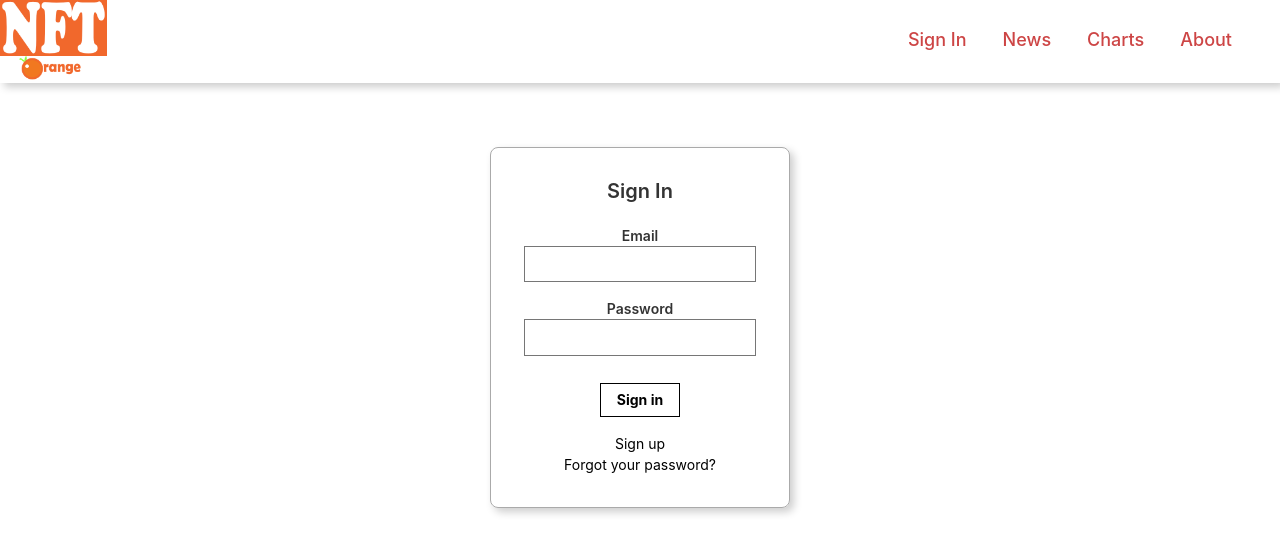
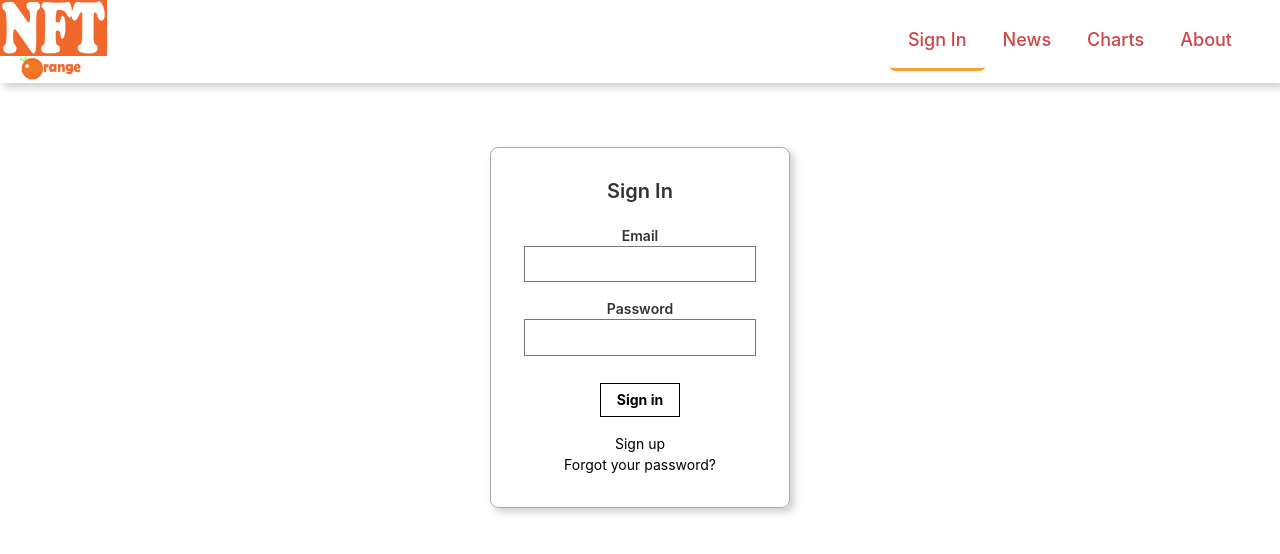
Before and after one commit to isub897/nft-daily, a React (Create React App) app: page / in a window 1280 px wide. Shown: the top 554 px of the page. Built offline with nearby package versions, Linux system fonts and the light colour scheme; no server answers.

Commit message:
navbar routing

```diff
--- a/src/App.js
+++ b/src/App.js
@@ -71,6 +71,7 @@ class App extends React.Component {
         className="App"
         onClick={this.onClickChange}>
       <Navbar
+        route={this.state.route}
         onSignedin = {this.onSignedin}
         signedin = {this.state.signedin}
         onDropdownChange={this.onDropdownChange}
@@ -99,16 +100,5 @@ export default App;
 // color palette
 // https://palettes.shecodes.io/palettes/102
 
-
-//sign in
-// setup a 1min session from server-side
-
-
-// have this state backed by a cookie in the backend so taht when localhost:3000 is called, isAuth will be triggered and then signedin state will be presented on the front-end with all the user information from the previous session (something like that)
-
-//request sent
-//session created
-//cookie to be set to localhost 3001 within the login route so that it is not lost/renewed
-
-//can i set cookie to browser from th efront end
-//send the sessID from the backend
+// pass states into navbar
+// upon each state, highlight the bottom of the navbar route at the top
--- a/src/components/Navbar/Navbar.css
+++ b/src/components/Navbar/Navbar.css
@@ -48,6 +48,12 @@
     height: auto;
 }
 
+.routes > .selected {
+  border-bottom-style:solid;
+  border-bottom-width: 3px;
+  border-radius: 5px;
+  border-color: #f3a333;
+}
 
   /* col-xs and devices */
   @media (max-width: 768px)  {
--- a/src/components/Navbar/Navbar.js
+++ b/src/components/Navbar/Navbar.js
@@ -3,7 +3,7 @@ import './Navbar.css'
 import dropdownImage from './Images/dropdown.webp';
 import logo from './Images/logo.png';
 
-const Navbar = ({onSignedin, signedin, onDropdownChange, onRouteChange}) => {
+const Navbar = ({route, onSignedin, signedin, onDropdownChange, onRouteChange}) => {
 
     const onSignOut = () => {
         onRouteChange("signin");
@@ -18,7 +18,11 @@ const Navbar = ({onSignedin, signedin, onDropdownChange, onRouteChange}) => {
         <nav className="topnav shadow-5">
             <div className="logo">
                 <img
-                onClick={() => onRouteChange("dashboard")}
+                onClick={signedin
+                            ? () => onRouteChange("dashboard")
+                            : () => onRouteChange("signin")
+
+                    }
                 alt="logo"
                 src={logo}/>
             </div>
@@ -26,16 +30,31 @@ const Navbar = ({onSignedin, signedin, onDropdownChange, onRouteChange}) => {
                 {signedin
                     ?<a  onClick={onSignOut}
                      href="#news">Sign Out</a>
+                    :(route === "signin"
+                        ?<a className="selected" onClick={()=> onRouteChange("signin")}
+                          href="#news">Sign In</a>
                         :<a  onClick={()=> onRouteChange("signin")}
                           href="#news">Sign In</a>
+                    )
                 }
-
-                <a  onClick={()=> onRouteChange("news")}
+                {route === "news"
+                    ?<a className="selected" onClick={()=> onRouteChange("news")}
                       href="#news">News</a>
-                <a  onClick={()=> onRouteChange("charts")}
+                    :<a  onClick={()=> onRouteChange("news")}
+                      href="#news">News</a>
+                }
+                {route === "charts"
+                    ?<a className="selected" onClick={()=> onRouteChange("charts")}
                       href="#charts">Charts</a>
-                <a  onClick={()=> onRouteChange("about")}
+                    :<a  onClick={()=> onRouteChange("charts")}
+                      href="#charts">Charts</a>
+                }
+                {route === "about"
+                    ?<a className="selected" onClick={()=> onRouteChange("about")}
                       href="#projects">About</a>
+                    :<a  onClick={()=> onRouteChange("about")}
+                      href="#projects">About</a>
+                }
                 <div className="dropdown-nav">
                     <button
                         className="dropbtn-nav"
@@ -44,8 +63,12 @@ const Navbar = ({onSignedin, signedin, onDropdownChange, onRouteChange}) => {
                         <i className="fa fa-caret-down"></i>
                     </button>
                     <div id="myDropdown-nav" className="dropdown-content-nav">
-                        <a  onClick={()=> onRouteChange("signin")}
+                        {signedin
+                            ?<a  onClick={onSignOut}
+                                href="#news">Sign Out</a>
+                            :<a  onClick={()=> onRouteChange("signin")}
                               href="#news">Sign In</a>
+                        }
                         <a  onClick={()=> onRouteChange("news")}
                             href="#news">News</a>
                         <a  onClick={()=> onRouteChange("charts")}
```
Lines whose indentation alone changed are shown as unchanged.
